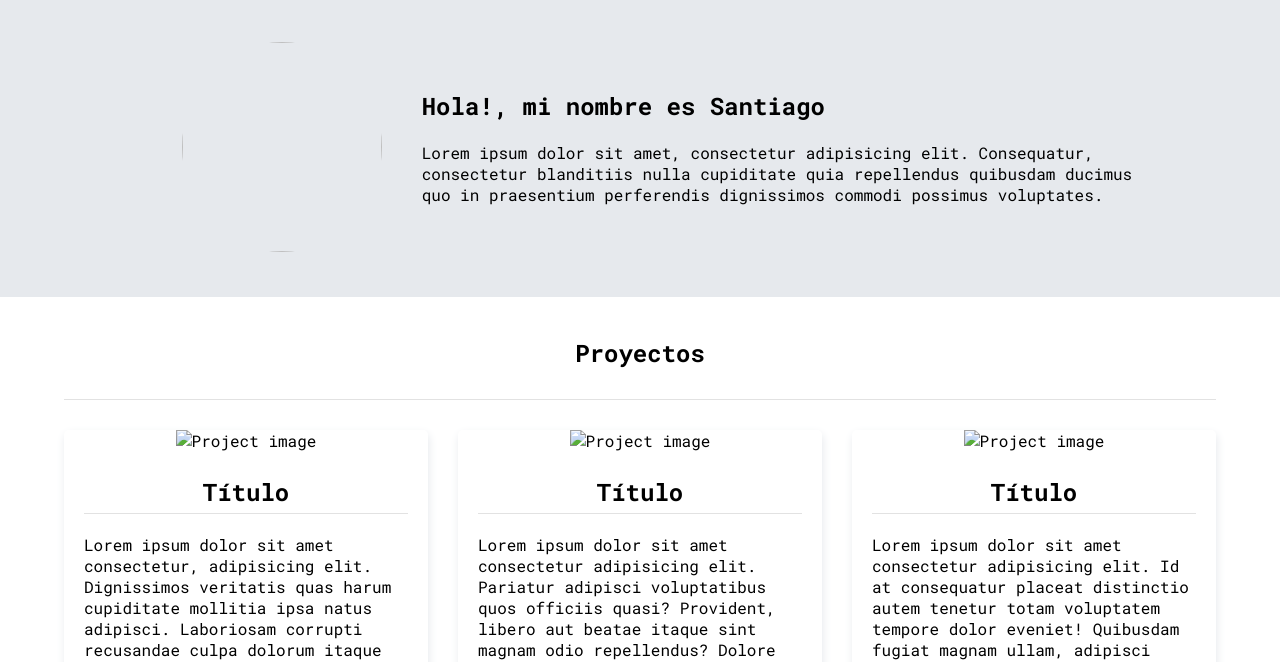
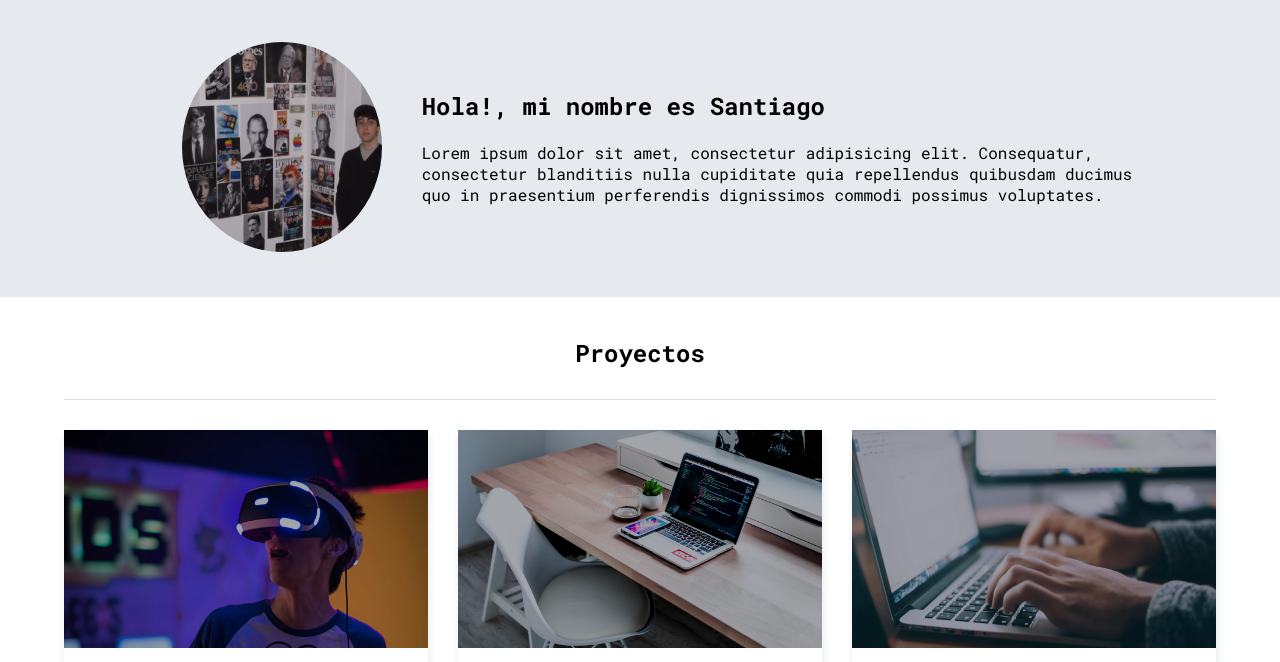
Before and after one commit to Santiago-Ruberto/My-Personal-Blog, a plain HTML site: page perfil.html in a window 1280 px wide. Shown: the part 143-805 px from the top of the page. Drawn offline with Linux system fonts and the light colour scheme.

Commit message:
Second commit

```diff
--- a/perfil.html
+++ b/perfil.html
@@ -48,7 +48,7 @@
     <main class="main__aboutme--container">
       <div class="main__aboutme">
         <figure>
-          <img loading="lazy" src="/Platzi_Blog/assets/images-webp/DSC_0431.jpg" />
+          <img loading="lazy" src="/assets/images-webp/DSC_0431.jpg " />
         </figure>
         <div class="aboutme__text">
           <h2>Hola!, mi nombre es Santiago</h2>
@@ -67,7 +67,7 @@
         <div class="projects__card">
           <figure>
             <a href="#">
-              <img loading="lazy" src="/Platzi_Blog/assets/images-webp/post-1.webp" alt="Project image" />
+              <img loading="lazy" src="/assets/images-webp/post-1.webp" alt="Project image" />
             </a>
           </figure>
           <div class="project__card--text">
@@ -80,7 +80,7 @@
         <div class="projects__card">
           <figure>
             <a href="#">
-              <img loading="lazy" src="/Platzi_Blog/assets/images-webp/post-2.webp" alt="Project image" />
+              <img loading="lazy" src="/assets/images-webp/post-2.webp" alt="Project image" />
             </a>
           </figure>
           <div class="project__card--text">
@@ -93,7 +93,7 @@
         <div class="projects__card">
           <figure>
             <a href="#">
-              <img loading="lazy" src="/Platzi_Blog/assets/images-webp/post-3.webp" alt="Project image" />
+              <img loading="lazy" src="/assets/images-webp/post-3.webp" alt="Project image" />
             </a>
           </figure>
           <div class="project__card--text">
```
